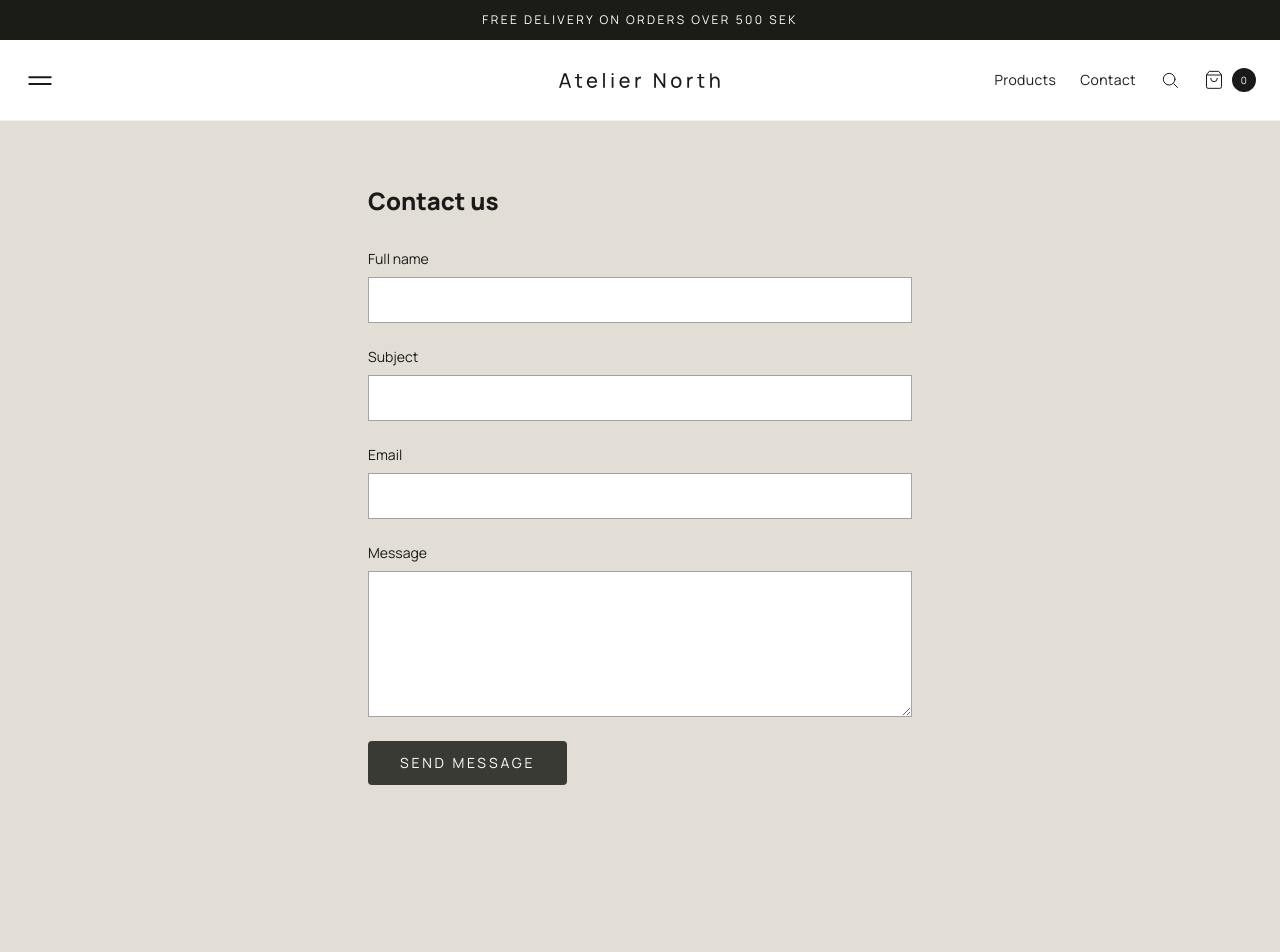
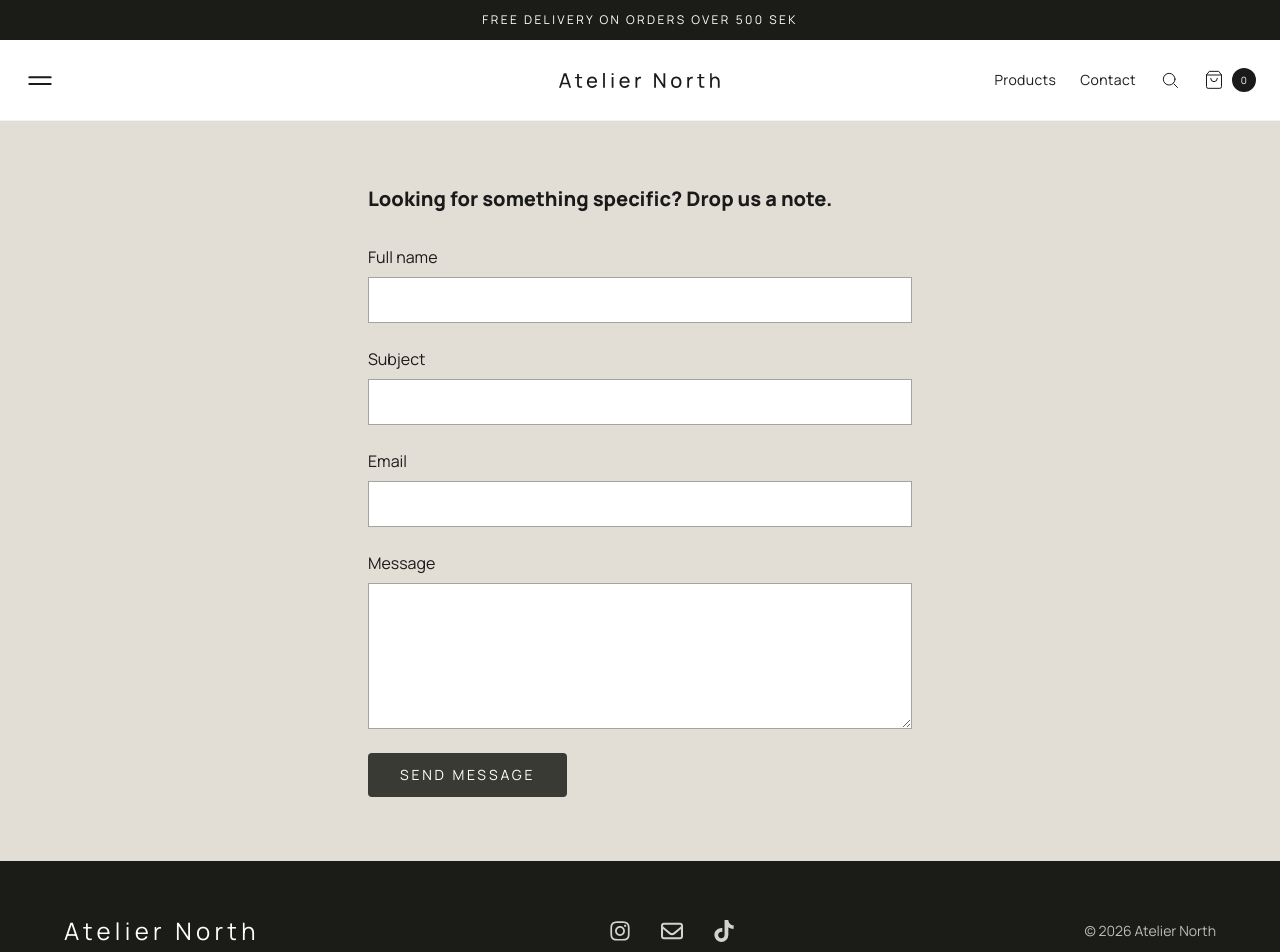
Before and after one commit to aw3stm/js_frameworks_onlineshop, a Next.js app: page /contact in a window 1280 px wide. Shown: the top 952 px of the page. Before the commit the page ends 849 px from the top, so only its background shows below. Built offline with nearby package versions, Linux system fonts and the light colour scheme.

Commit message:
feat: create reusable footer, reusable banner on page

```diff
--- a/app/contact/page.tsx
+++ b/app/contact/page.tsx
@@ -3,7 +3,7 @@ import ContactForm from "../ui/contact-form";
 export default function ContactPage() {
   return (
     <main className="p-8 max-w-2xl mx-auto md:p-16">
-      <h1 className="text-2xl font-black mb-8">Contact us</h1>
+      <h1 className="text-xl font-black mb-8">Looking for something specific? Drop us a note.</h1>
       <ContactForm />
     </main>
   );
--- a/app/layout.tsx
+++ b/app/layout.tsx
@@ -2,6 +2,7 @@ import { CartProvider } from "./context/cart-context";
 import "./globals.css";
 import Header from "./ui/header";
 import { manrope } from "@/app/ui/fonts";
+import Footer from "./ui/footer";
 
 export default function RootLayout({
   children,
@@ -18,7 +19,8 @@ export default function RootLayout({
             Free delivery on orders over 500 SEK
           </div>
           <Header />
-          {children}
+          <div className="flex-1">{children}</div>
+          <Footer />
         </CartProvider>
       </body>
     </html>
--- a/app/page.tsx
+++ b/app/page.tsx
@@ -75,12 +75,12 @@ export default async function Home() {
 
         <div className="my-16 md:my-24">
           <PromoBanner
-            image="/images/serum_4.jpg"
+            image="/images/serum_banner.jpg"
             imageAlt="Serum bottle on red water beads"
             eyebrow="Featured"
-            title="Serum"
-            text="Short text about the serum goes here."
-            href="/products"
+            title="Vitamin C Serum"
+            text="Brighten. Firm. Protect. Experience the power of pure Vitamin C. A lightweight daily serum designed to visibly even skin tone and restore your natural radiance."
+            href="/product/414f5b60-c574-4a2f-a77b-3956b983495b"
             cta="Shop the serum"
           />
         </div>
--- a/app/ui/contact-form.tsx
+++ b/app/ui/contact-form.tsx
@@ -80,7 +80,7 @@ export default function ContactForm() {
       className="flex flex-col gap-6 max-w-xl mx-auto"
     >
       <div className="flex flex-col gap-2">
-        <label htmlFor="fullName" className="text-sm">
+        <label htmlFor="fullName" className="text-md">
           Full name
         </label>
         <input
@@ -94,14 +94,14 @@ export default function ContactForm() {
           className={`${inputClass} ${borderClass("fullName")}`}
         />
         {errors.fullName && (
-          <p id="fullName-error" role="alert" className="text-xs text-red-700">
+          <p id="fullName-error" role="alert" className="text-sm text-red-700">
             {errors.fullName}
           </p>
         )}
       </div>
 
       <div className="flex flex-col gap-2">
-        <label htmlFor="subject" className="text-sm">
+        <label htmlFor="subject" className="text-md">
           Subject
         </label>
         <input
@@ -115,14 +115,14 @@ export default function ContactForm() {
           className={`${inputClass} ${borderClass("subject")}`}
         />
         {errors.subject && (
-          <p id="subject-error" role="alert" className="text-xs text-red-700">
+          <p id="subject-error" role="alert" className="text-sm text-red-700">
             {errors.subject}
           </p>
         )}
       </div>
 
       <div className="flex flex-col gap-2">
-        <label htmlFor="email" className="text-sm">
+        <label htmlFor="email" className="text-md">
           Email
         </label>
         <input
@@ -136,14 +136,14 @@ export default function ContactForm() {
           className={`${inputClass} ${borderClass("email")}`}
         />
         {errors.email && (
-          <p id="email-error" role="alert" className="text-xs text-red-700">
+          <p id="email-error" role="alert" className="text-sm text-red-700">
             {errors.email}
           </p>
         )}
       </div>
 
       <div className="flex flex-col gap-2">
-        <label htmlFor="message" className="text-sm">
+        <label htmlFor="message" className="text-md">
           Message
         </label>
         <textarea
@@ -157,7 +157,7 @@ export default function ContactForm() {
           className={`${inputClass} ${borderClass("message")}`}
         />
         {errors.message && (
-          <p id="message-error" role="alert" className="text-xs text-red-700">
+          <p id="message-error" role="alert" className="text-sm text-red-700">
             {errors.message}
           </p>
         )}
@@ -171,7 +171,7 @@ export default function ContactForm() {
       </button>
 
       {isSent && (
-        <p role="status" className="text-sm">
+        <p role="status" className="text-md">
           Thank you! Your message has been sent.
         </p>
       )}
--- /dev/null
+++ b/app/ui/footer.tsx
@@ -0,0 +1,57 @@
+import Link from "next/link";
+import { FaInstagram, FaTiktok, FaRegEnvelope } from "react-icons/fa6";
+
+const socials = [
+  {
+    href: "https://www.instagram.com",
+    label: "Instagram",
+    Icon: FaInstagram,
+    external: true,
+  },
+  {
+    href: "/contact",
+    label: "Contact us",
+    Icon: FaRegEnvelope,
+    external: false,
+  },
+  {
+    href: "https://www.tiktok.com",
+    label: "TikTok",
+    Icon: FaTiktok,
+    external: true,
+  },
+];
+
+export default function Footer() {
+  return (
+    <footer className="bg-atelier-details text-white">
+      <div className="max-w-screen-2xl mx-auto px-8 py-12 md:px-16 flex flex-col gap-8 md:flex-row md:items-center md:justify-between">
+        <Link href="/" className="text-2xl tracking-[0.18em]">
+          Atelier North
+        </Link>
+
+        <nav aria-label="Social media and email">
+          <ul className="flex items-center gap-2">
+            {socials.map(({ href, label, Icon, external }) => (
+              <li key={label}>
+                <a
+                  href={href}
+                  aria-label={label}
+                  {...(external && {
+                    target: "_blank",
+                    rel: "noopener noreferrer",
+                  })}
+                  className="flex h-11 w-11 items-center justify-center text-white/80 hover:text-white transition-colors"
+                >
+                  <Icon size={22} aria-hidden="true" />
+                </a>
+              </li>
+            ))}
+          </ul>
+        </nav>
+
+        <p className="text-sm text-white/70">© 2026 Atelier North</p>
+      </div>
+    </footer>
+  );
+}
--- a/app/ui/promo-banner.tsx
+++ b/app/ui/promo-banner.tsx
@@ -23,7 +23,7 @@ export default function PromoBanner({
   return (
     <section
       aria-label={title}
-      className="relative overflow-hidden rounded-sm min-h-90 md:min-h-105 flex items-end md:items-center"
+      className="relative overflow-hidden rounded-sm min-h-90 md:min-h-105 flex items-stretch md:items-center md:p-8"
     >
       <Image
         src={image}
@@ -35,7 +35,7 @@ export default function PromoBanner({
 
       <div className="absolute inset-0" aria-hidden="true" />
 
-      <div className="relative z-10 p-8 md:p-16 md:ml-[45%] max-w-xl text-white">
+      <div className="relative z-10 w-full max-w-none md:max-w-xl md:ml-[45%] bg-atelier-details/30 backdrop-blur-sm text-white p-8 md:p-10 rounded-sm">
         {eyebrow && (
           <p className="text-xs md:text-sm font-bold tracking-[0.2em] uppercase mb-3">
             {eyebrow}
@@ -44,7 +44,9 @@ export default function PromoBanner({
         <h2 className="text-3xl md:text-5xl font-black mb-4 leading-tight">
           {title}
         </h2>
-        <p className="text-base md:text-lg mb-8 leading-relaxed">{text}</p>
+        <p className="text-base md:text-lg mb-8 leading-relaxed">
+          {text}
+        </p>
         <Link
           href={href}
           className="inline-block bg-white text-black py-4 px-8 text-sm rounded-sm font-bold uppercase tracking-wider hover:bg-white/80 transition-colors"
--- a/package.json
+++ b/package.json
@@ -11,7 +11,8 @@
   "dependencies": {
     "next": "16.4.3",
     "react": "19.3.0",
-    "react-dom": "19.3.0"
+    "react-dom": "19.3.0",
+    "react-icons": "^5.7.0"
   },
   "devDependencies": {
     "@tailwindcss/turbopack": "^4",
```
Also changed, not shown: public/images/serum_banner.jpg (added), 1 other file (tests, documents, lock files or other folders).
